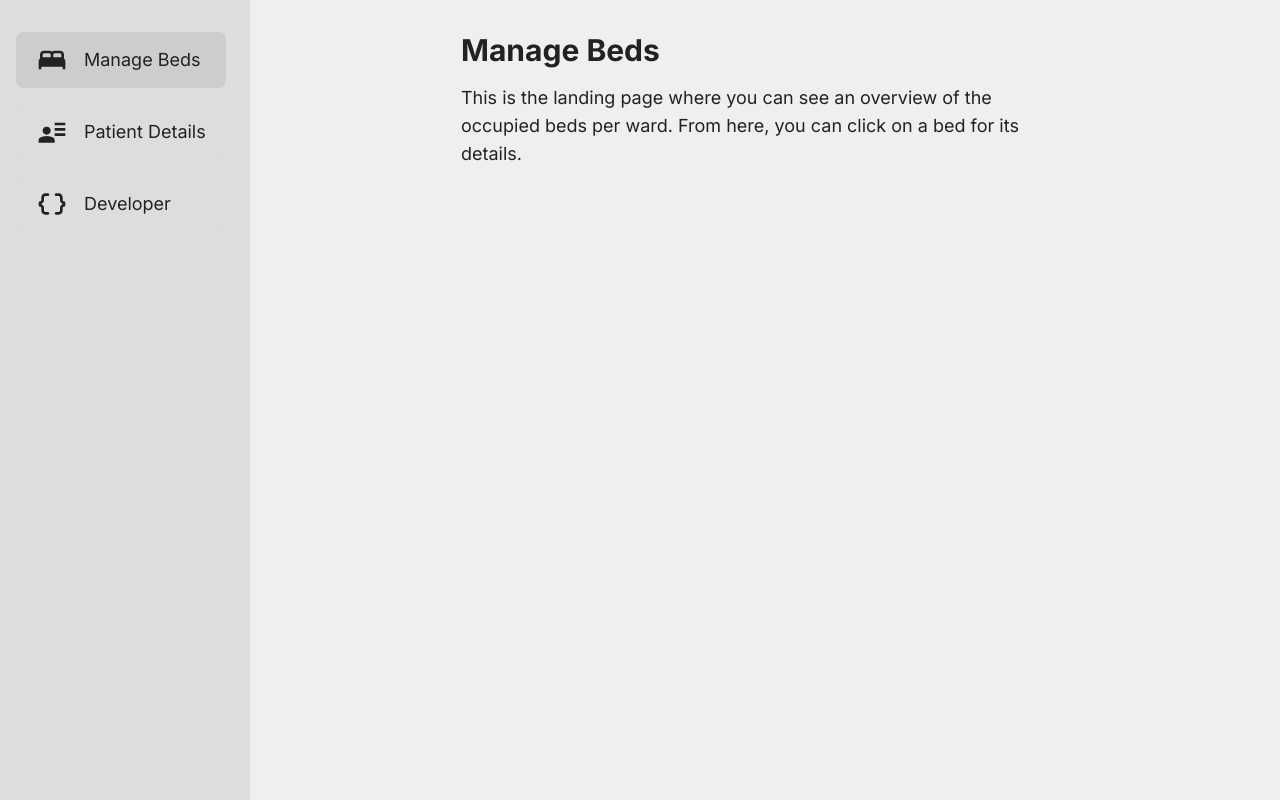
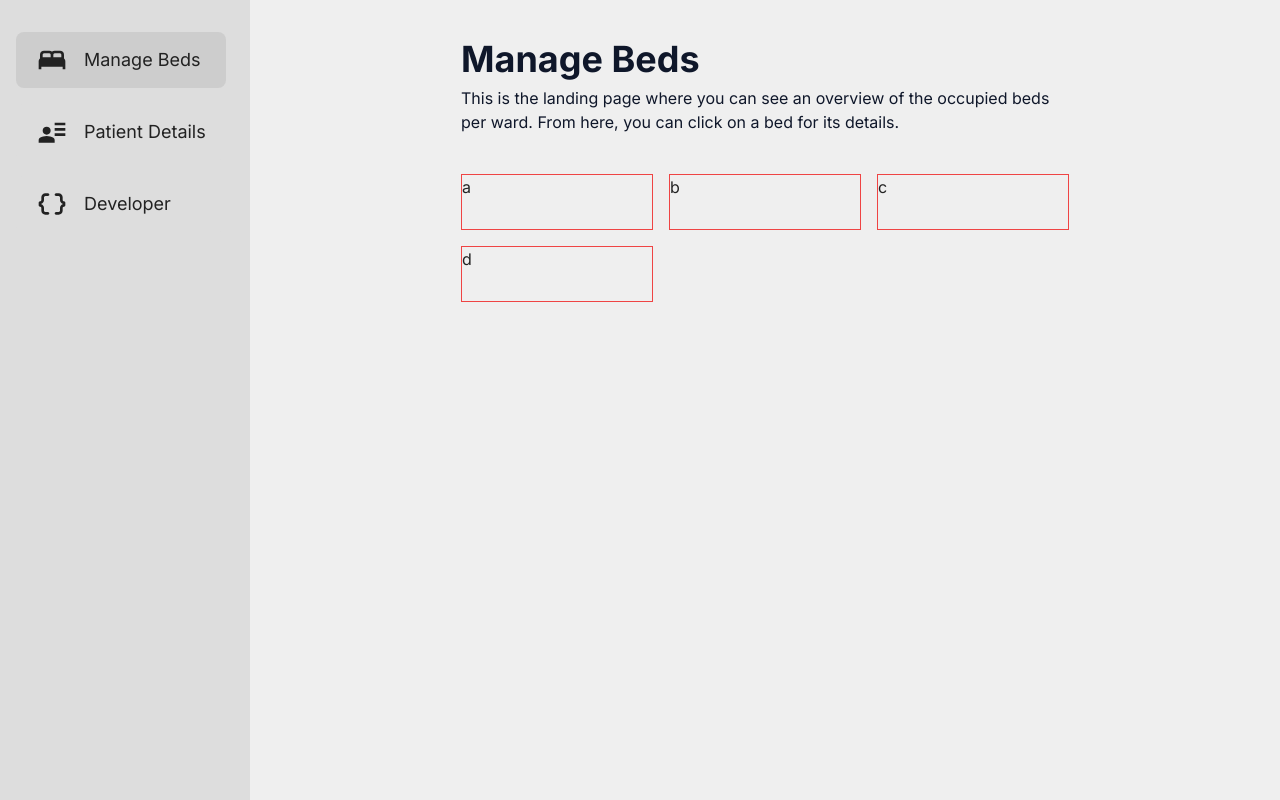
Before and after one commit to jakemackie/ward-management-system, a Nuxt app: page / in a window 1280 px wide. Built offline with nearby package versions, Linux system fonts and the light colour scheme.

Commit message:
Major fix regarding typography and UI

```diff
--- a/components/Container.vue
+++ b/components/Container.vue
@@ -14,6 +14,10 @@
 </template>
 
 <style>
+
+
+/* Global styles */
+/* Elements */
 
 * {
     margin: 0;
@@ -53,6 +57,7 @@ body {
     display: flex;
     flex-direction: column;
     margin-inline: auto;
+    text-align: left;
     padding: 1rem;
 }
 
@@ -80,4 +85,12 @@ body {
     }
 }
 
+/* Typography */
+
+h1 { @apply text-[48px] font-extrabold text-[#0F172A]; }
+h2 { @apply text-[36px] font-extrabold text-[#0F172A]; }
+h3 { @apply text-[24px] font-extrabold text-[#0F172A]; }
+h4 { @apply text-[20px] font-extrabold text-[#0F172A]; }
+p  { @apply text-[16px] font-normal text-[#0F172A];}
+
 </style>
--- a/nuxt.config.ts
+++ b/nuxt.config.ts
@@ -17,6 +17,14 @@ export default defineNuxtConfig({
     },
   },
 
+  tailwindcss: {
+    config: {
+      theme: {
+        extend: {  },
+      },
+    },
+  },
+
   nitro: {
     compressPublicAssets: true,
   },
--- a/pages/developer.vue
+++ b/pages/developer.vue
@@ -1,7 +1,7 @@
 <template>
-    <div class="text-left space-y-4">
-        <h1 class="text-3xl font-semibold">API Response</h1>
-        <div class="*:text-lg space-y-2">
+    <div>
+        <h2>API Response</h2>
+        <div>
             <div v-if="responseData">
                 <pre>{{ responseData }}</pre>
             </div>
--- a/pages/index.vue
+++ b/pages/index.vue
@@ -1,8 +1,12 @@
 <template>
-    <div class="text-left space-y-4">
-        <h1 class="text-3xl font-semibold">Manage Beds</h1>
-        <div class="*:text-lg space-y-2">
-            <p>This is the landing page where you can see an overview of the occupied beds per ward. From here&comma; you can click on a bed for its details.</p>
+    <div>
+        <h2>Manage Beds</h2>
+        <p>This is the landing page where you can see an overview of the occupied beds per ward. From here&comma; you can click on a bed for its details.</p>
+        <div class="mt-10 grid h-32 grid-cols-2 md:grid-cols-3 gap-4">
+            <div class="size-full border border-red-500">a</div>
+            <div class="size-full border border-red-500">b</div>
+            <div class="size-full border border-red-500">c</div>
+            <div class="size-full border border-red-500">d</div>
         </div>
     </div>
 </template>
--- a/pages/patients.vue
+++ b/pages/patients.vue
@@ -1,8 +1,6 @@
 <template>
-    <div class="text-left space-y-4">
-        <h1 class="text-3xl font-semibold">Patient Details</h1>
-        <div class="*:text-lg space-y-2">
-            <p>From this page&comma; you can view patient details by contacting the API to get all data related to the patients ID. This will return the current ward they are assigned to and any other related information.</p>
-        </div>
+    <div>
+        <h2>Patient Details</h2>
+        <p>From this page&comma; you can view patient details by contacting the API to get all data related to the patients ID. This will return the current ward they are assigned to and any other related information.</p>
     </div>
 </template>
```
Also changed, not shown: 1 other file (tests, documents, lock files or other folders).
